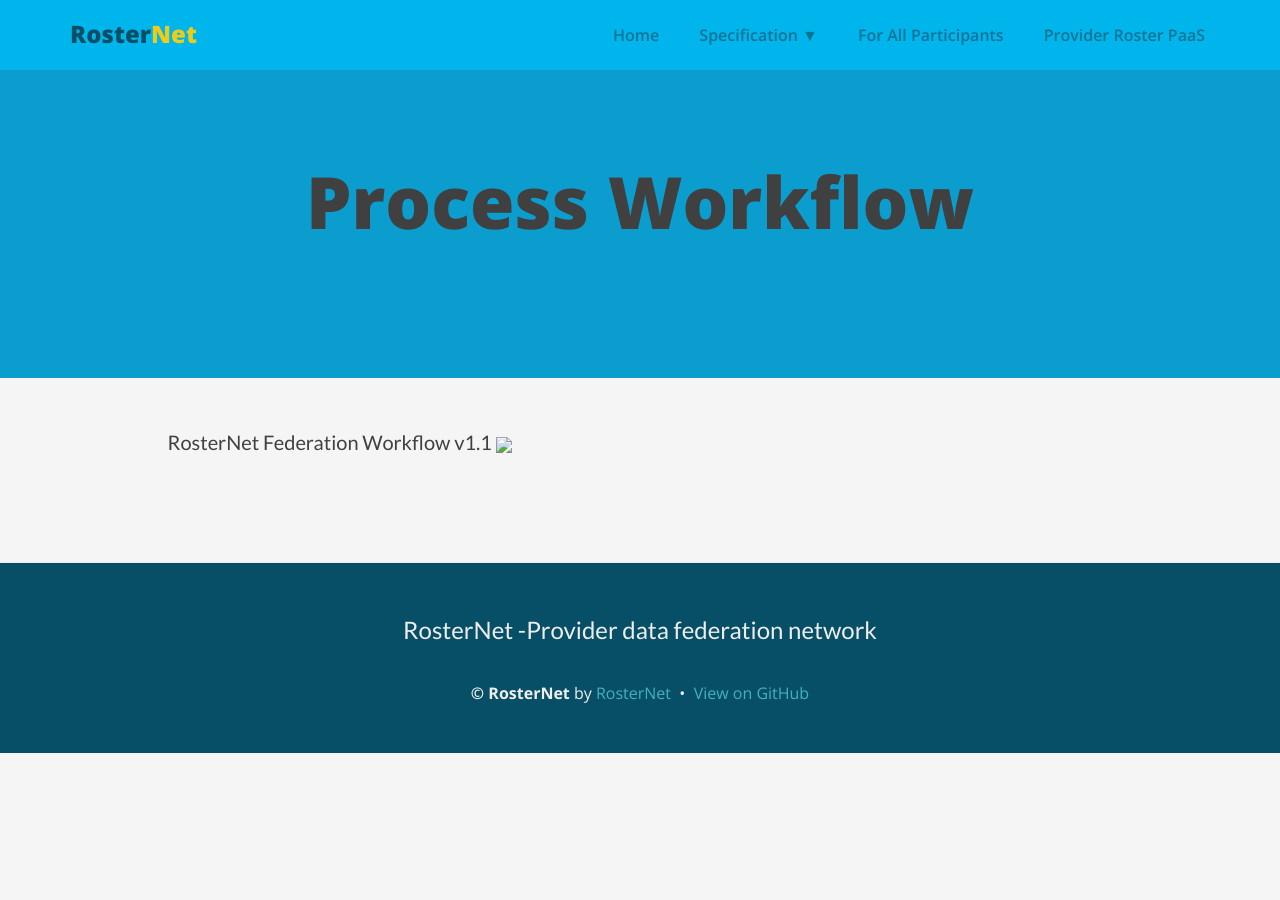
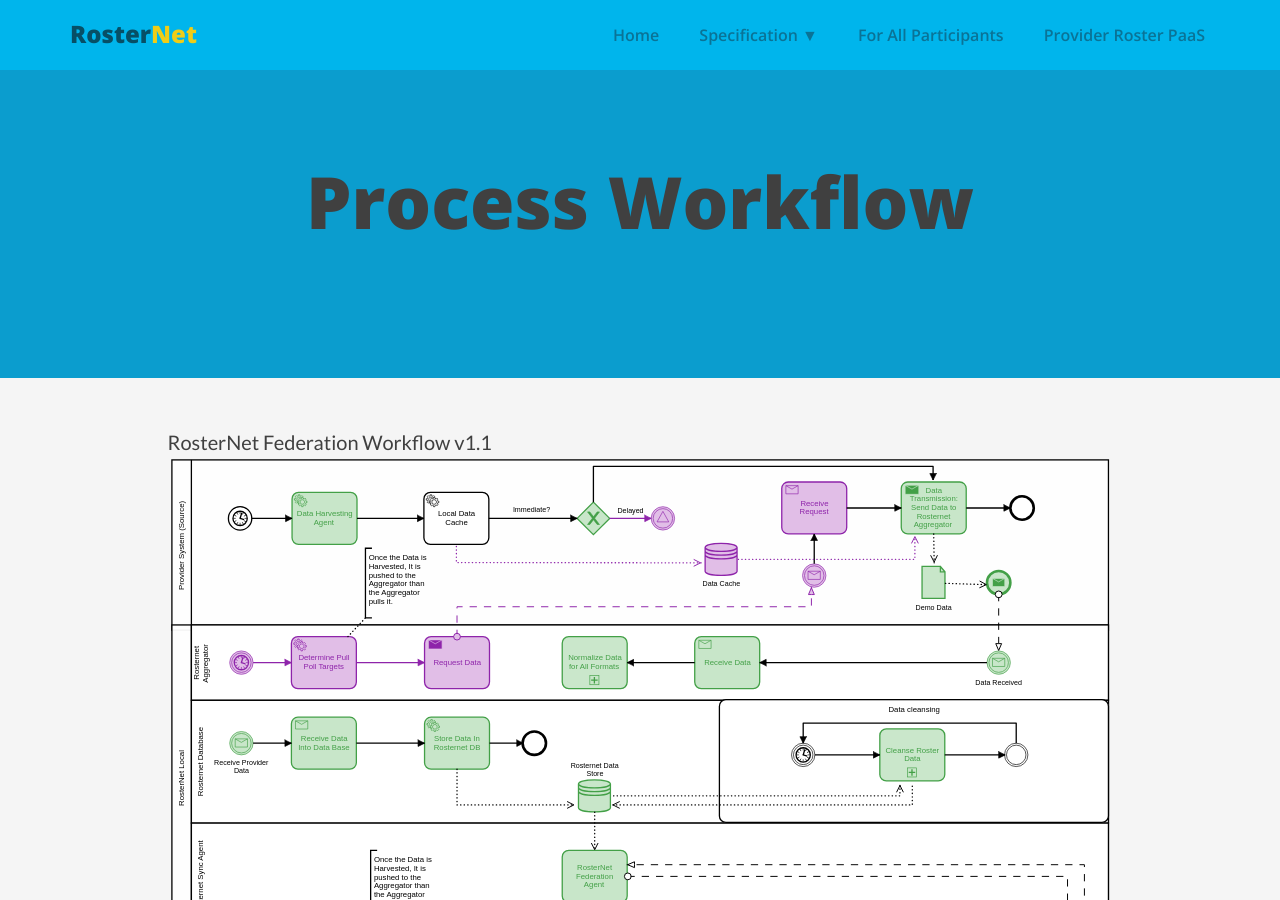
Before and after one commit to rasheedk/jkylTest, a Jekyll site: the page built from processworkflow.md, in a window 1280 px wide and 900 px high. Built offline with Jekyll 4.4.1, drawn with Linux system fonts in a browser that asks for light colours; nearby versions of some CDN libraries.

Commit message:
Update process workflow

```diff
--- a/processworkflow.md
+++ b/processworkflow.md
@@ -8,7 +8,7 @@ title: Process Workflow
 
   <div class="feature">
   RosterNet Federation Workflow v1.1
-<img src="jkylTest/img/RosterNet_Federation_Workflow_v1_1.svg" class="diagrom-img-sec">
+<img src="/img/RosterNet_Federation_Workflow_v1_1.svg" class="diagrom-img-sec">
 
 
 
```
